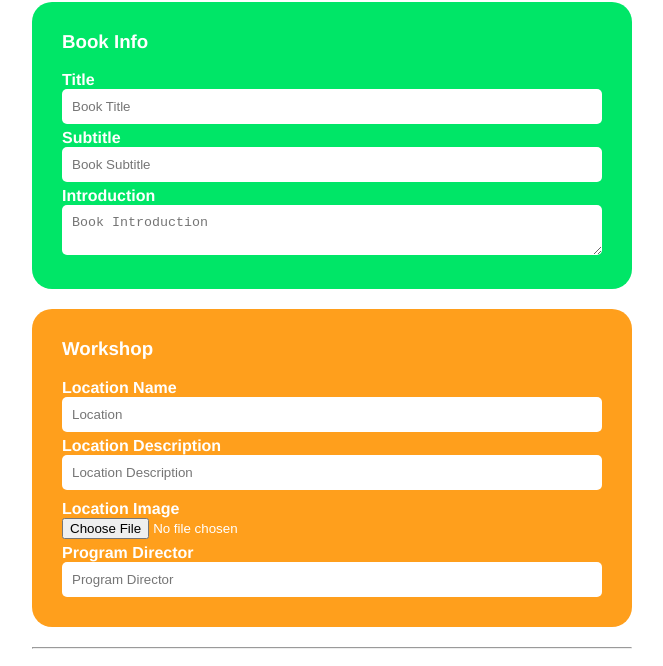
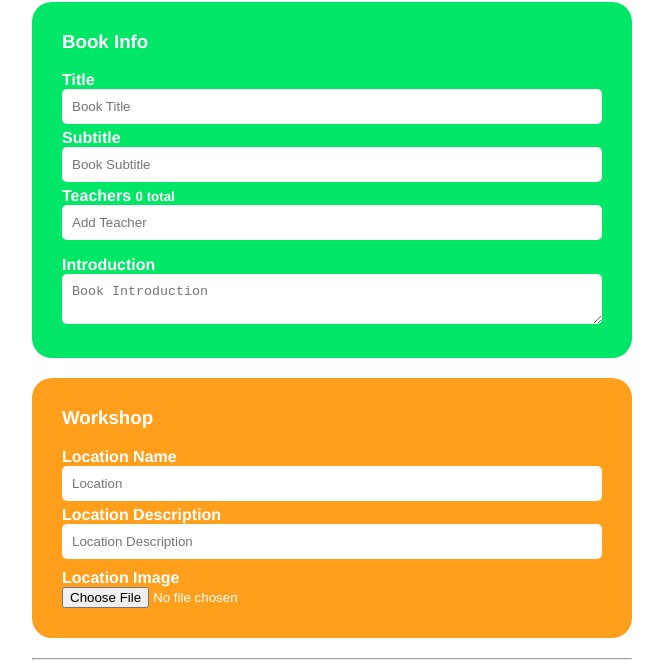
Before and after one commit to KidsTales/book-compiler, a website: page public/index.html in a window 1280 px wide. Shown: the part 106-772 px from the top of the page, without its empty margins (308-971 px from the left). Drawn offline with nearby package versions, Linux system fonts and the light colour scheme.

Commit message:
Program director replaced with teachers

```diff
--- a/public/index.html
+++ b/public/index.html
@@ -1,6 +1,7 @@
 <!DOCTYPE html>
 
 <html>
+
 <head>
   <title>Book Compile</title>
 
@@ -8,6 +9,7 @@
 
   <link rel="stylesheet" href="style.css" type="text/css">
 </head>
+
 <body>
   <div id="bookCompiler">
     <h1>Kids Tales Workshop Book Compiler</h1>
@@ -22,6 +24,16 @@
         <label for="subtitle">Subtitle</label>
         <input id="subtitle" name="subtitle" v-model="book.subtitle" type="text" placeholder="Book Subtitle" required>
 
+        <div id="teachers">
+          <label for="newTeacherName">Teachers
+            <small>{{ workshop.teachers.length }} total</small>
+          </label>
+          <input type="text" name="newTeacherName" id="newTeacherName" placeholder="Add Teacher" @keyup.enter="addTeacher">
+          <ul>
+            <li v-for="(teacher, index) in workshop.teachers" :key="index">{{ teacher }}</li>
+          </ul>
+        </div>
+
         <label for="introduction">Introduction</label>
         <textarea id="introduction" name="introduction" v-model="book.introduction" type="text" placeholder="Book Introduction" required></textarea>
       </div>
@@ -35,23 +47,21 @@
         <input id="locationName" name="locationName" v-model="workshop.location.name" type="text" placeholder="Location" required>
 
         <label for="locationDescription">Location Description</label>
-          <input id="locationDescription" name="locationDescription" v-model="workshop.location.description" type="text" placeholder="Location Description" required>
+        <input id="locationDescription" name="locationDescription" v-model="workshop.location.description" type="text" placeholder="Location Description"
+          required>
       </div>
 
       <div>
         <label for="locationImage">Location Image</label>
         <input type="file" name="locationImage" id="locationImage" accept="image/*" @change="setLocationPicture" required>
       </div>
-
-        <div id="director">
-          <label for="directorName">Program Director</label>
-          <input type="text" name="directorName" id="directorName" v-model="workshop.programDirector" placeholder="Program Director" required>
-        </div>
     </div>
 
     <hr>
 
-      <h2>Students <small>{{ students.length }} total</small></h2>
+    <h2>Students
+      <small>{{ students.length }} total</small>
+    </h2>
     <input id="add-student" type="text" minlength=1 maxlength=40 placeholder="Type student name here and hit enter!" @keyup.enter="addStudent">
 
     <div id="students">
@@ -68,17 +78,20 @@
 
         <div class="story-title">
           <label :for="'story-title' + index">Story Title</label>
-            <input type="text" :id="'story-title' + index" :name="'story-title' + index" :placeholder="student.name + '\'s story title'" v-model="student.story.title" required>
+          <input type="text" :id="'story-title' + index" :name="'story-title' + index" :placeholder="student.name + '\'s story title'"
+            v-model="student.story.title" required>
         </div>
 
         <div class="story-body">
           <label :for="'story-body' + index">Story</label>
-            <textarea :id="'story-body' + index" :name="'story-body' + index" :placeholder="student.name + '\'s bio'" v-model="student.story.body" required></textarea>
+          <textarea :id="'story-body' + index" :name="'story-body' + index" :placeholder="student.name + '\'s bio'" v-model="student.story.body"
+            required></textarea>
         </div>
 
         <div class="picture">
           <label :for="'picture' + index">Picture</label>
-            <input type="file" accept="image/*" @change="setPicture($event, student)" name="'picture' + index" id="'picture' + index" required>
+          <input type="file" accept="image/*" @change="setPicture($event, student)" name="'picture' + index" id="'picture' + index"
+            required>
         </div>
       </div>
     </div>
@@ -88,9 +101,8 @@
     <button id="generate" type="submit" @click="generate">Generate</button>
   </div>
   <script src="script.js"></script>
-    <script
-  src="https://code.jquery.com/jquery-3.3.1.min.js"
-  integrity="sha256-FgpCb/KJQlLNfOu91ta32o/NMZxltwRo8QtmkMRdAu8="
+  <script src="https://code.jquery.com/jquery-3.3.1.min.js" integrity="sha256-FgpCb/KJQlLNfOu91ta32o/NMZxltwRo8QtmkMRdAu8="
     crossorigin="anonymous"></script>
 </body>
+
 </html>
--- a/public/script.js
+++ b/public/script.js
@@ -8,6 +8,7 @@ new Vue({
     },
     workshop: {
       programDirector: '',
+      teachers: [],
       location: {
         name: '',
         description: '',
@@ -19,7 +20,7 @@ new Vue({
     ]
   },
   methods: {
-  	addStudent: function(event){
+    addStudent: function (event) {
       const name = event.target.value;
       if (this.students.filter(s => s.name === name).length > 0) return;
 
@@ -34,15 +35,21 @@ new Vue({
       });
       event.target.value = '';
     },
-    removeStudent: function(student) {
+    removeStudent: function (student) {
       this.students = this.students.filter(s => s.name !== student.name);
     },
-    setPicture: function(event, student) {
+    addTeacher: function (event) {
+      const teacher = event.target.value;
+      if (this.workshop.teachers.filter(t => t === teacher).length > 0) return;
+      this.workshop.teachers.push(teacher);
+      event.target.value = '';
+    },
+    setPicture: function (event, student) {
       const file = event.target.files[0];
       student.imageName = student.name.replace(/ /g, '_') + '.' + file.name.split('.')[1];
       console.log(JSON.stringify(file));
       var fd = new FormData();
-      fd.append('file',file);
+      fd.append('file', file);
 
       $.ajax({
         url: '/picture?studentName=' + student.name.replace(/ /g, '_'),
@@ -50,18 +57,17 @@ new Vue({
         data: fd,
         contentType: false,
         processData: false,
-          success: function(response){
-          },
+        success: function (response) {},
       });
     },
-    setLocationPicture: function(event) {
+    setLocationPicture: function (event) {
       const file = event.target.files[0];
       const fileName = this.workshop.location.name.replace(/ /g, '_') + '.' + file.name.split('.')[1];
 
       this.workshop.location.locationImage = 'pictures/' + fileName;
 
       var fd = new FormData();
-      fd.append('file',file);
+      fd.append('file', file);
 
       $.ajax({
         url: '/picture?fileName=' + fileName,
@@ -69,11 +75,10 @@ new Vue({
         data: fd,
         contentType: false,
         processData: false,
-          success: function(response){
-          },
+        success: function (response) {},
       });
     },
-    generate: function(event) {
+    generate: function (event) {
       if (this.workshop.location.locationImage == '') return alert('You must add at least 1 student!');
       if (this.students.length == 0) return alert('You must add at least 1 student!');
 
```
Also changed, not shown: package.json (+8 -8 lines), 1 other file. Lines whose indentation alone changed are shown as unchanged.
